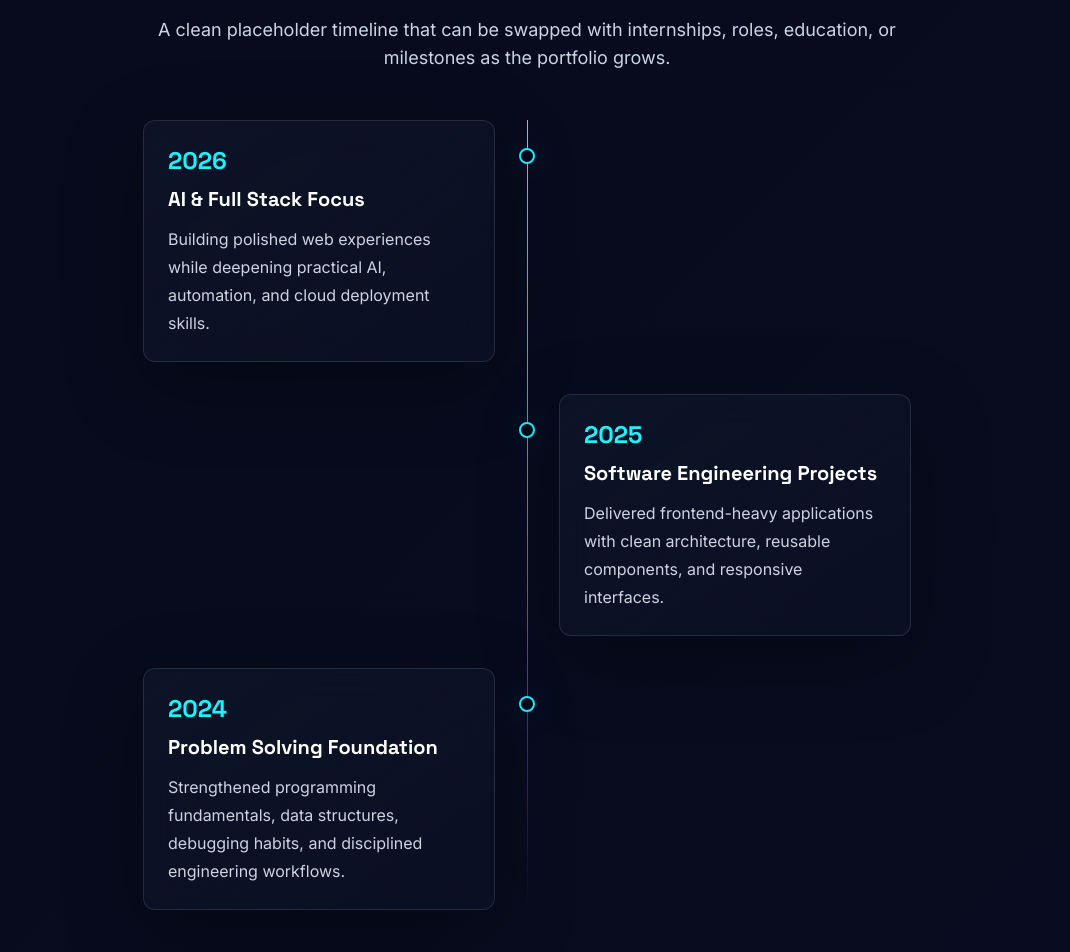
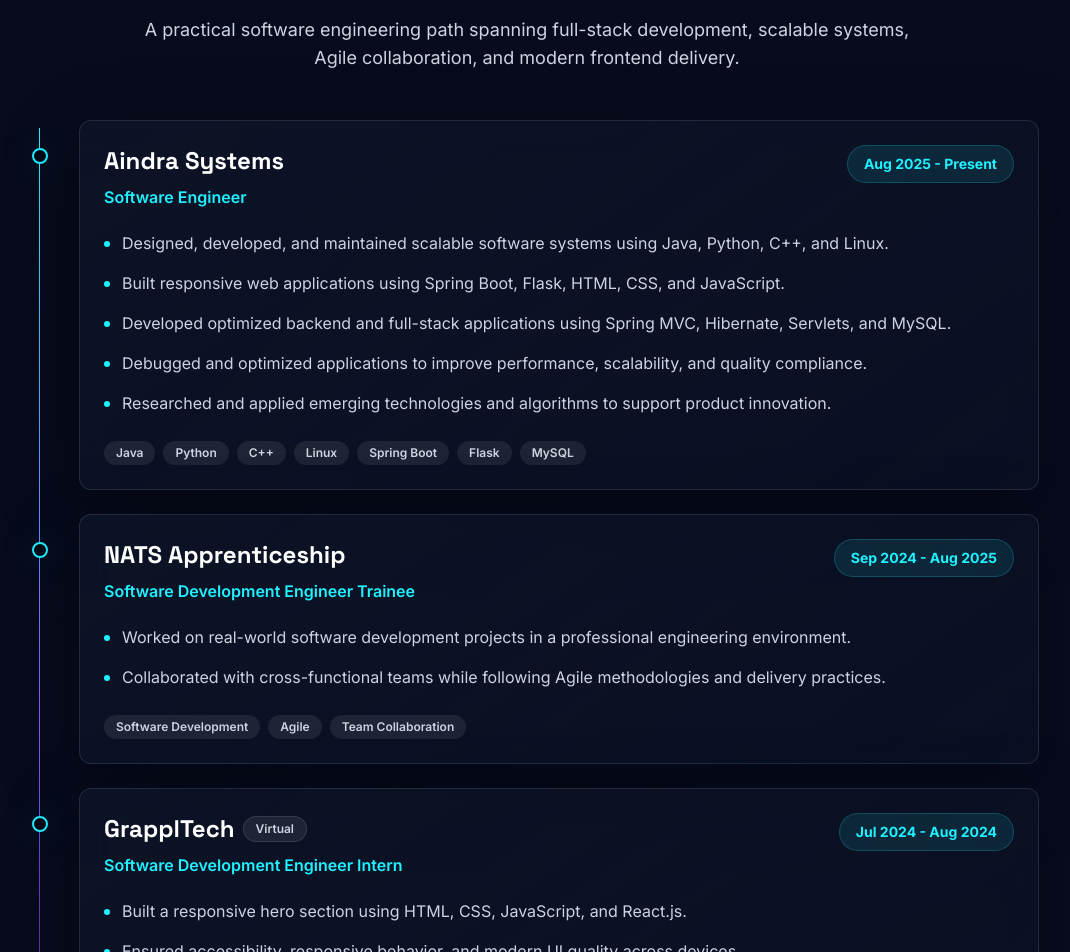
Before and after one commit to abhyanandaindra/my_portfolio, a React (Vite) app: page / in a window 1280 px wide. Shown: the part 3980-4932 px from the top of the page, without its empty margins (113-1183 px from the left). Built offline with nearby package versions, Linux system fonts and the light colour scheme.

Commit message:
Add real work experience section

```diff
--- a/src/App.jsx
+++ b/src/App.jsx
@@ -401,30 +401,56 @@
     <section className="section-pad" id="experience">
       <div className="section-shell">
         <SectionHeading
-          eyebrow="Journey"
-          title="A focused path through software, AI, and product craft"
-          description="A clean placeholder timeline that can be swapped with internships, roles, education, or milestones as the portfolio grows."
+          eyebrow="Experience"
+          title="Real engineering experience across product, backend, and UI"
+          description="A practical software engineering path spanning full-stack development, scalable systems, Agile collaboration, and modern frontend delivery."
         />
-        <div className="relative mx-auto max-w-3xl">
-          <div className="absolute left-4 top-0 h-full w-px bg-gradient-to-b from-cyan via-violet to-transparent sm:left-1/2" />
+        <div className="relative mx-auto max-w-5xl">
+          <div className="absolute left-4 top-2 h-[calc(100%-1rem)] w-px bg-gradient-to-b from-cyan via-violet to-transparent sm:left-6" />
           {journey.map((item, index) => (
             <motion.div
-              className={`relative mb-8 flex sm:w-1/2 ${index % 2 === 0 ? 'sm:pr-8' : 'sm:ml-auto sm:pl-8'}`}
+              className="relative mb-6 pl-12 sm:pl-16"
               initial={{ opacity: 0, y: 30 }}
-              key={item.period}
+              key={`${item.company}-${item.period}`}
               transition={{ duration: 0.6, delay: index * 0.1 }}
               viewport={{ once: true, margin: '-80px' }}
               whileInView={{ opacity: 1, y: 0 }}
             >
-              <span
-                className={`absolute left-2 top-7 h-4 w-4 rounded-full border-2 border-cyan bg-ink shadow-glow ${
-                  index % 2 === 0 ? 'sm:left-auto sm:right-[-8px]' : 'sm:left-[-8px]'
-                }`}
-              />
-              <div className="glass ml-10 w-full rounded-xl p-5 sm:ml-0 sm:p-6">
-                <p className="font-display text-xl font-bold text-cyan sm:text-2xl">{item.period}</p>
-                <h3 className="mt-2 font-display text-lg font-bold text-white sm:text-xl">{item.role}</h3>
-                <p className="mt-3 leading-7 text-slate-300">{item.description}</p>
+              <span className="absolute left-[9px] top-7 h-4 w-4 rounded-full border-2 border-cyan bg-ink shadow-glow sm:left-[17px]" />
+              <div className="glass glow-border rounded-xl p-5 sm:p-6">
+                <div className="flex flex-col gap-4 lg:flex-row lg:items-start lg:justify-between">
+                  <div>
+                    <div className="flex flex-wrap items-center gap-2">
+                      <h3 className="font-display text-xl font-bold text-white sm:text-2xl">{item.company}</h3>
+                      {item.location ? (
+                        <span className="rounded-full border border-white/10 bg-white/[0.08] px-3 py-1 text-xs font-semibold text-slate-300">
+                          {item.location}
+                        </span>
+                      ) : null}
+                    </div>
+                    <p className="mt-2 font-semibold text-cyan">{item.role}</p>
+                  </div>
+                  <span className="w-fit rounded-full border border-cyan/20 bg-cyan/10 px-4 py-2 text-sm font-bold text-cyan">
+                    {item.period}
+                  </span>
+                </div>
+
+                <ul className="mt-5 space-y-3">
+                  {item.highlights.map((highlight) => (
+                    <li className="flex gap-3 leading-7 text-slate-300" key={highlight}>
+                      <span className="mt-3 h-1.5 w-1.5 shrink-0 rounded-full bg-cyan shadow-glow" />
+                      <span>{highlight}</span>
+                    </li>
+                  ))}
+                </ul>
+
+                <div className="mt-6 flex flex-wrap gap-2">
+                  {item.tech.map((tag) => (
+                    <span className="rounded-full bg-white/[0.08] px-3 py-1 text-xs font-semibold text-slate-300" key={tag}>
+                      {tag}
+                    </span>
+                  ))}
+                </div>
               </div>
             </motion.div>
           ))}
--- a/src/data.js
+++ b/src/data.js
@@ -29,7 +29,7 @@
 
 export const socials = [
   { label: 'GitHub', href: 'https://github.com/abhijha910', icon: Github },
-  { label: 'LinkedIn', href: 'https://linkedin.com/in/yourusername', icon: Linkedin },
+  { label: 'LinkedIn', href: 'https://in.linkedin.com/in/abhyanand-jha-9392a0209', icon: Linkedin },
   { label: 'Twitter/X', href: 'https://x.com/yourusername', icon: Twitter },
 ];
 
@@ -127,19 +127,49 @@
 
 export const journey = [
   {
-    period: '2026',
-    role: 'AI & Full Stack Focus',
-    description: 'Building polished web experiences while deepening practical AI, automation, and cloud deployment skills.',
+    company: 'Aindra Systems',
+    period: 'Aug 2025 - Present',
+    role: 'Software Engineer',
+    highlights: [
+      'Designed, developed, and maintained scalable software systems using Java, Python, C++, and Linux.',
+      'Built responsive web applications using Spring Boot, Flask, HTML, CSS, and JavaScript.',
+      'Developed optimized backend and full-stack applications using Spring MVC, Hibernate, Servlets, and MySQL.',
+      'Debugged and optimized applications to improve performance, scalability, and quality compliance.',
+      'Researched and applied emerging technologies and algorithms to support product innovation.',
+    ],
+    tech: ['Java', 'Python', 'C++', 'Linux', 'Spring Boot', 'Flask', 'MySQL'],
   },
   {
-    period: '2025',
-    role: 'Software Engineering Projects',
-    description: 'Delivered frontend-heavy applications with clean architecture, reusable components, and responsive interfaces.',
+    company: 'NATS Apprenticeship',
+    period: 'Sep 2024 - Aug 2025',
+    role: 'Software Development Engineer Trainee',
+    highlights: [
+      'Worked on real-world software development projects in a professional engineering environment.',
+      'Collaborated with cross-functional teams while following Agile methodologies and delivery practices.',
+    ],
+    tech: ['Software Development', 'Agile', 'Team Collaboration'],
   },
   {
-    period: '2024',
-    role: 'Problem Solving Foundation',
-    description: 'Strengthened programming fundamentals, data structures, debugging habits, and disciplined engineering workflows.',
+    company: 'GrapplTech',
+    period: 'Jul 2024 - Aug 2024',
+    role: 'Software Development Engineer Intern',
+    location: 'Virtual',
+    highlights: [
+      'Built a responsive hero section using HTML, CSS, JavaScript, and React.js.',
+      'Ensured accessibility, responsive behavior, and modern UI quality across devices.',
+    ],
+    tech: ['React.js', 'JavaScript', 'HTML', 'CSS', 'Accessibility'],
+  },
+  {
+    company: 'Smart Internz',
+    period: 'Nov 2023 - Jan 2024',
+    role: 'Salesforce Developer Intern',
+    location: 'Virtual',
+    highlights: [
+      'Worked on Salesforce development from fundamentals through Lightning Web Components.',
+      'Earned Apex Specialist Super Badge and Process Automation Specialist badges.',
+    ],
+    tech: ['Salesforce', 'Apex', 'Lightning Web Components', 'Process Automation'],
   },
 ];
 
```
